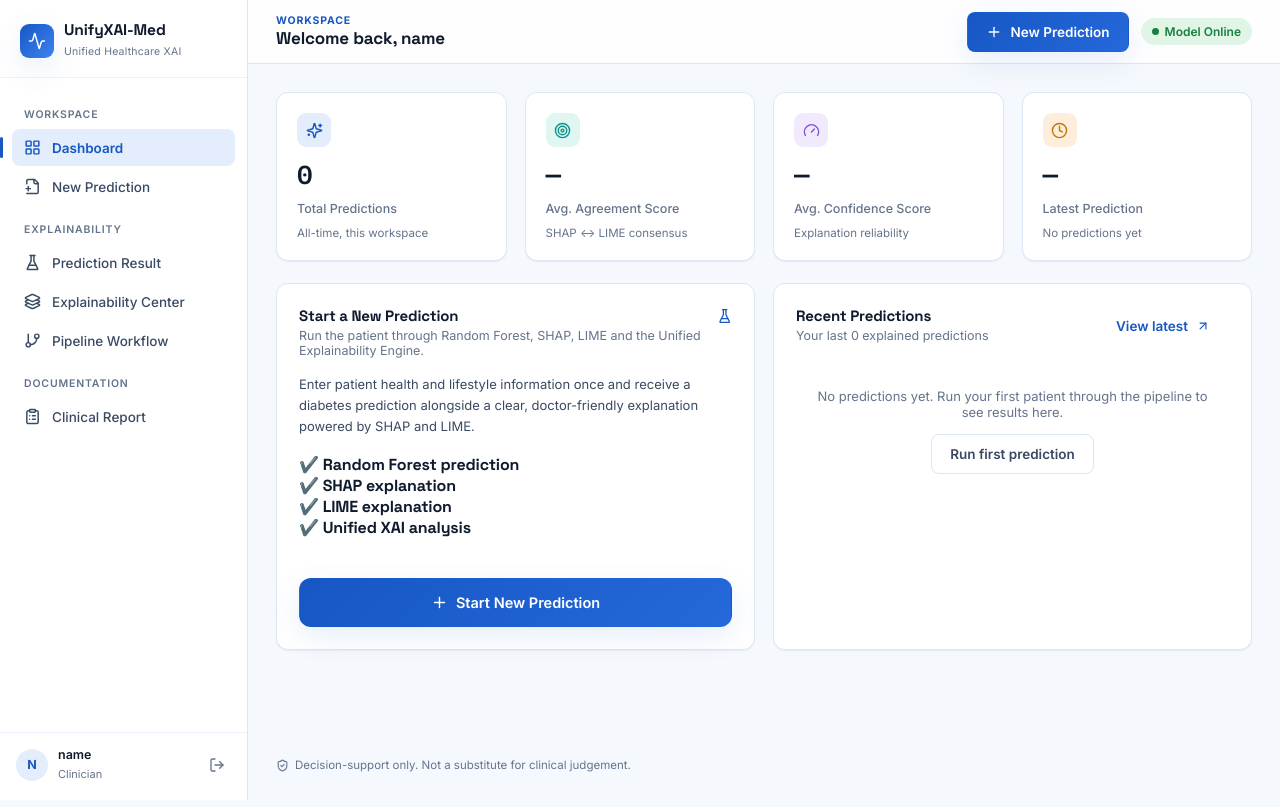
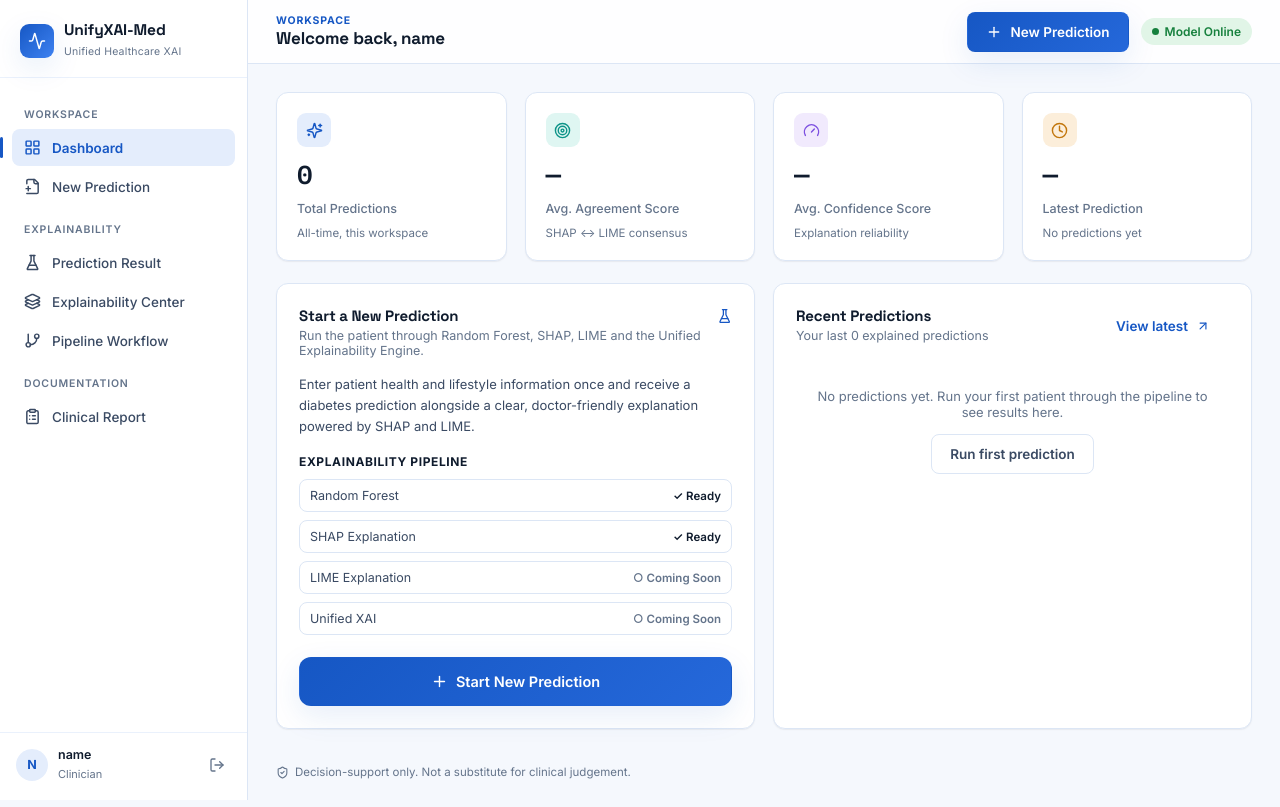
Before and after one commit to Pooja-27-97/UnifyXAI-Med-Major, a React (Vite) app in the folder frontend/: page /login in a window 1280 px wide. Both pictures are taken after typing "name@example.com", "Sample123" into the empty fields and a click on the button "Log In". Built offline with nearby package versions, Linux system fonts and the light colour scheme.

Commit message:
Modified Dashboard

```diff
--- a/frontend/src/pages/Dashboard.jsx
+++ b/frontend/src/pages/Dashboard.jsx
@@ -38,8 +38,7 @@ export default function Dashboard() {
         <StatCard
           icon={Clock} tint="amber" label="Latest Prediction"
           value={latest ? latest.result.prediction : "—"}
-          sub={latest ? new Date(latest.timestamp).toLocaleString() : "No predictions yet"}
-        />
+          sub={latest ? `Last updated · ${new Date(latest.timestamp).toLocaleString()}` : "No predictions yet"}        />
       </div>
 
       <div className="grid grid-2" style={{ alignItems: "stretch" }}>
@@ -54,10 +53,27 @@ export default function Dashboard() {
           <p style={{ fontSize: 13, color: "var(--ink-soft)", lineHeight: 1.6, marginBottom: 18 }}>
             Enter patient health and lifestyle information once and receive a diabetes prediction alongside a clear, doctor-friendly explanation powered by SHAP and LIME.
           </p>
-          <h4>✔️ Random Forest prediction</h4>
-          <h4>✔️ SHAP explanation</h4>
-          <h4>✔️ LIME explanation</h4>
-          <h4>✔️ Unified XAI analysis</h4> <br /><br />
+          <div style={{ marginBottom: 22 }}>
+          <div
+            style={{
+              fontSize: 12,
+              fontWeight: 700,
+              color: "var(--ink)",
+              marginBottom: 10,
+              textTransform: "uppercase",
+              letterSpacing: "0.05em",
+            }}
+          >
+            Explainability Pipeline
+          </div>
+
+          <div style={{ display: "flex", flexDirection: "column", gap: 8 }}>
+            <PipelineStatus label="Random Forest" status="Ready" ready />
+            <PipelineStatus label="SHAP Explanation" status="Ready" ready />
+            <PipelineStatus label="LIME Explanation" status="Coming Soon" />
+            <PipelineStatus label="Unified XAI" status="Coming Soon" />
+          </div>
+        </div>
           <button className="btn btn-primary btn-lg btn-block" onClick={() => navigate("/predict")}>
             <Plus size={17} /> Start New Prediction
           </button>
@@ -90,7 +106,8 @@ export default function Dashboard() {
                 >
                   <div style={{ minWidth: 0 }}>
                     <p style={{ fontSize: 13, fontWeight: 600, color: "var(--ink)" }}>
-                      {h.patient.name || "Unnamed Patient"} {h.patient.patientId && `· ${h.patient.patientId}`}
+                      {h.patient.name || `Patient #${String(total - i).padStart(3, "0")}`}
+                      {h.patient.patientId && ` · ${h.patient.patientId}`}
                     </p>
                     <span style={{ fontSize: 11.5, color: "var(--muted)" }}>{new Date(h.timestamp).toLocaleString()}</span>
                   </div>
@@ -118,3 +135,39 @@ function EmptyHistory({ onStart }) {
     </div>
   );
 }
+
+function PipelineStatus({ label, status, ready = false }) {
+  return (
+    <div
+      style={{
+        display: "flex",
+        alignItems: "center",
+        justifyContent: "space-between",
+        padding: "8px 10px",
+        border: "1px solid var(--line)",
+        borderRadius: 8,
+        background: "var(--surface)",
+      }}
+    >
+      <span
+        style={{
+          fontSize: 12.5,
+          color: "var(--ink-soft)",
+        }}
+      >
+        {label}
+      </span>
+
+      <span
+        style={{
+          fontSize: 11.5,
+          fontWeight: 600,
+          color: ready ? "var(--green-700)" : "var(--muted)",
+        }}
+      >
+        {ready ? "✓ " : "○ "}
+        {status}
+      </span>
+    </div>
+  );
+}
```
